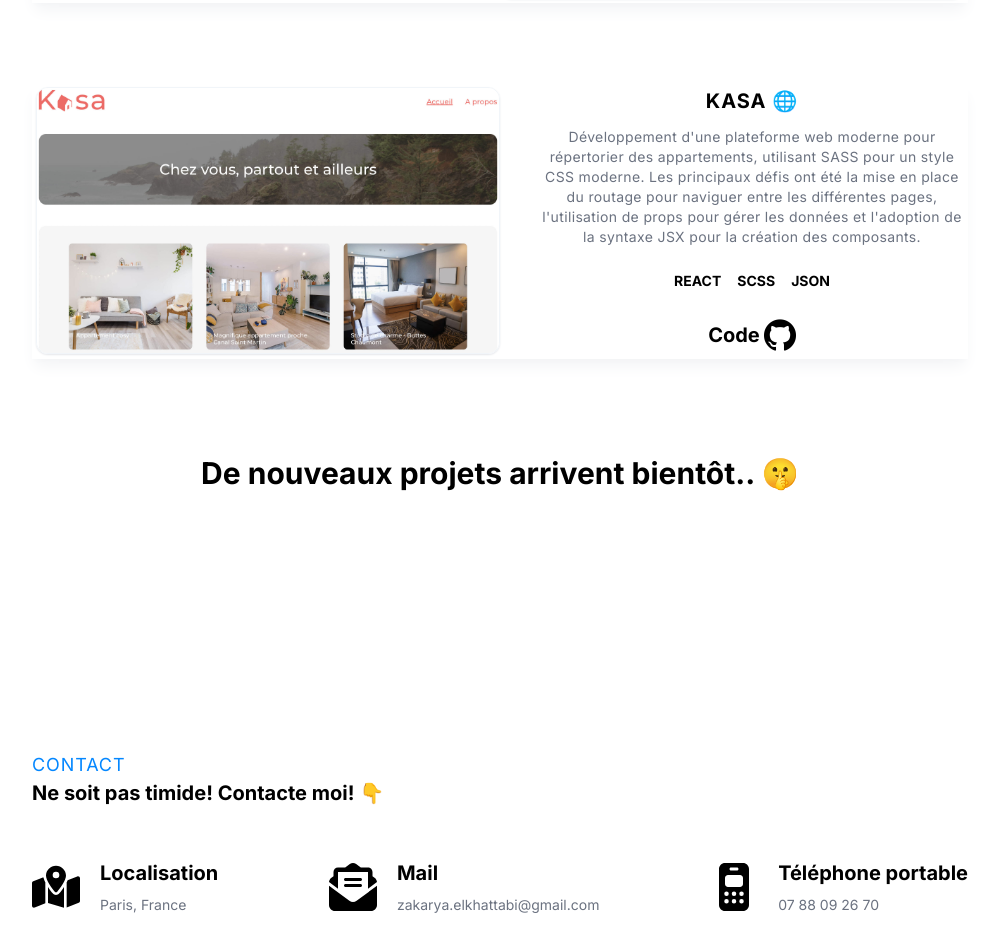
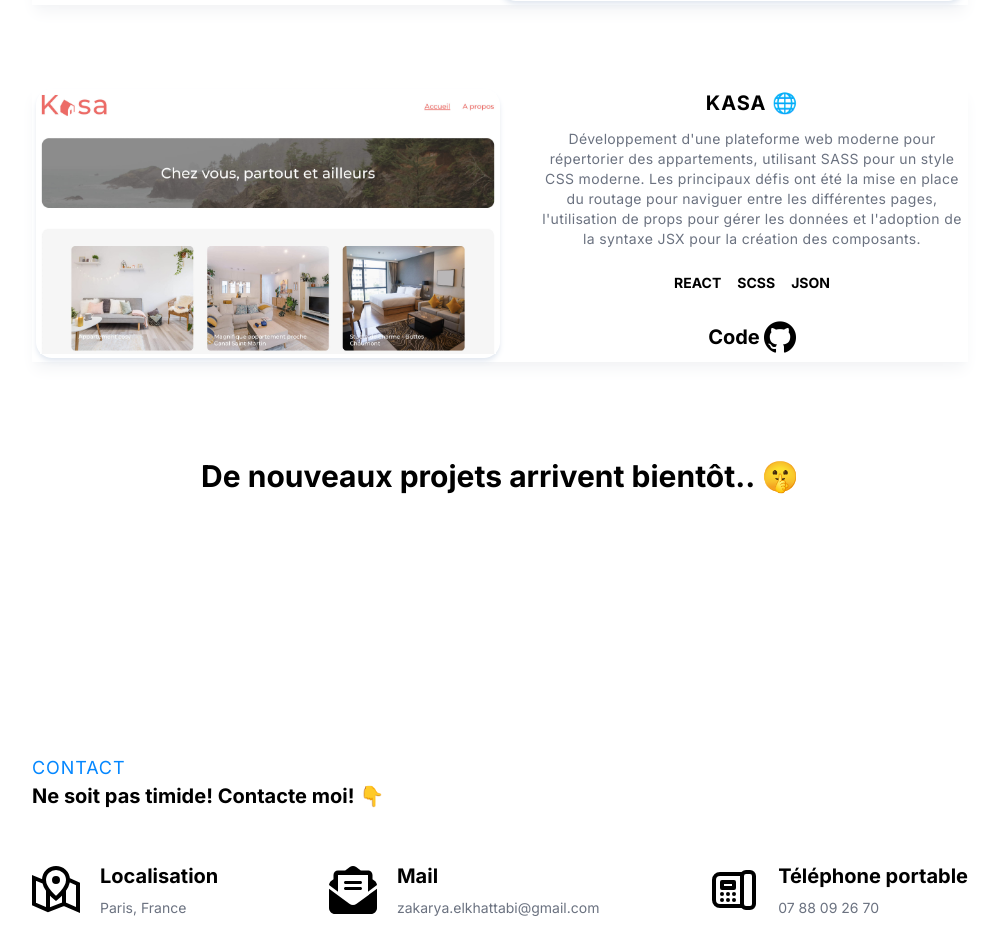
Before and after one commit to Zakarya07/zakarya-elkhattabi, a React (Create React App) app: page / in a window 1280 px wide. Shown: the part 2627-3552 px from the top of the page, without its empty margins (140-1139 px from the left). Built offline with nearby package versions, Linux system fonts and the light colour scheme.

Commit message:
Styles adjustment

```diff
--- a/src/Components/ContactInfo/index.jsx
+++ b/src/Components/ContactInfo/index.jsx
@@ -1,14 +1,15 @@
 import ContactIconBox from "../ContactIconBox";
-import { FaMobileRetro } from "react-icons/fa6";
+import { TbDeviceLandlinePhone } from "react-icons/tb";
 import { FaEnvelopeOpenText } from "react-icons/fa6";
-import { FaMapLocationDot } from "react-icons/fa6";
+import { GrMapLocation } from "react-icons/gr";
+
 
 const ContactInfo = () => {
   return (
     <div className="contact-info-container flex flex-col gap-6 lg:my-10 lg:flex-row lg:justify-between">
       {/*  Localisation */}
       <ContactIconBox title="Localisation" value="Paris, France">
-      <FaMapLocationDot/>
+      <GrMapLocation/>
       </ContactIconBox>
 
       {/* Email */}
@@ -18,7 +19,7 @@
 
       {/* Phone */}
       <ContactIconBox title="Téléphone portable" value="07 88 09 26 70">
-      <FaMobileRetro/>
+      <TbDeviceLandlinePhone/>
       </ContactIconBox>
 
     </div>
--- a/src/Components/Header/index.jsx
+++ b/src/Components/Header/index.jsx
@@ -2,6 +2,7 @@
 import { GrClose } from "react-icons/gr";
 import "./index.scss";
 import { useState } from "react";
+
 
 const Header = () => {
   const [isClosed, setClosed] = useState(true);
@@ -24,16 +25,16 @@
 
         <ul className="menu-links hidden lg:flex lg:gap-x-5 font-semibold">
           <li>
-            <a href="#profile">Accueil</a>
+            <a className="hover:text-sky-700" href="#profile">Accueil</a>
           </li>
           <li>
-            <a href="#about-me">À propos</a>
+            <a className="hover:text-sky-700" href="#about-me">À propos</a>
           </li>
           <li>
-            <a href="#portfolio-projects-container">Projets</a>
+            <a className="hover:text-sky-700" href="#portfolio-projects-container">Projets</a>
           </li>
           <li>
-            <a href="#footer">Contact</a>
+            <a className="hover:text-sky-700" href="#footer">Contact</a>
           </li>
         </ul>
     {/* Open menu button */}
--- a/src/Components/Project/index.jsx
+++ b/src/Components/Project/index.jsx
@@ -13,9 +13,9 @@
         className={`${uniqueness} shadow-lg shadow-gray-100 py-5 px-3 lg:px-1 lg:flex lg:gap-x-10 lg:py-1 lg:even:flex-row-reverse `}
       >
         {/* ---------- Picture */}
-        <div className="project-thumbnail h-52 w-full lg:w-1/2 lg:h-full">
+        <div className="project-thumbnail h-52 w-full lg:w-1/2 lg:h-full lg:rounded-2xl lg:p-1 lg:shadow-md lg:shadow-slate-200">
           <img
-            className="h-full w-full object-cover object-left-top rounded-xl shadow-sm shadow-gray-200 border border-slate-300 lg:object-center lg:object-contain lg:border-slate-100"
+            className="h-full w-full object-contain object-top lg:object-center lg:object-contain lg:border-slate-100"
             src={project.imageUrl}
             alt={`${project.name} project thumbnail`}
           />
--- a/src/index.scss
+++ b/src/index.scss
@@ -3,6 +3,10 @@
 @tailwind utilities;
 
 $section-title-primary: #0487FF;
+
+.tt{
+  border:2px solid red !important;
+}
 
 * {
   box-sizing: border-box;
```
